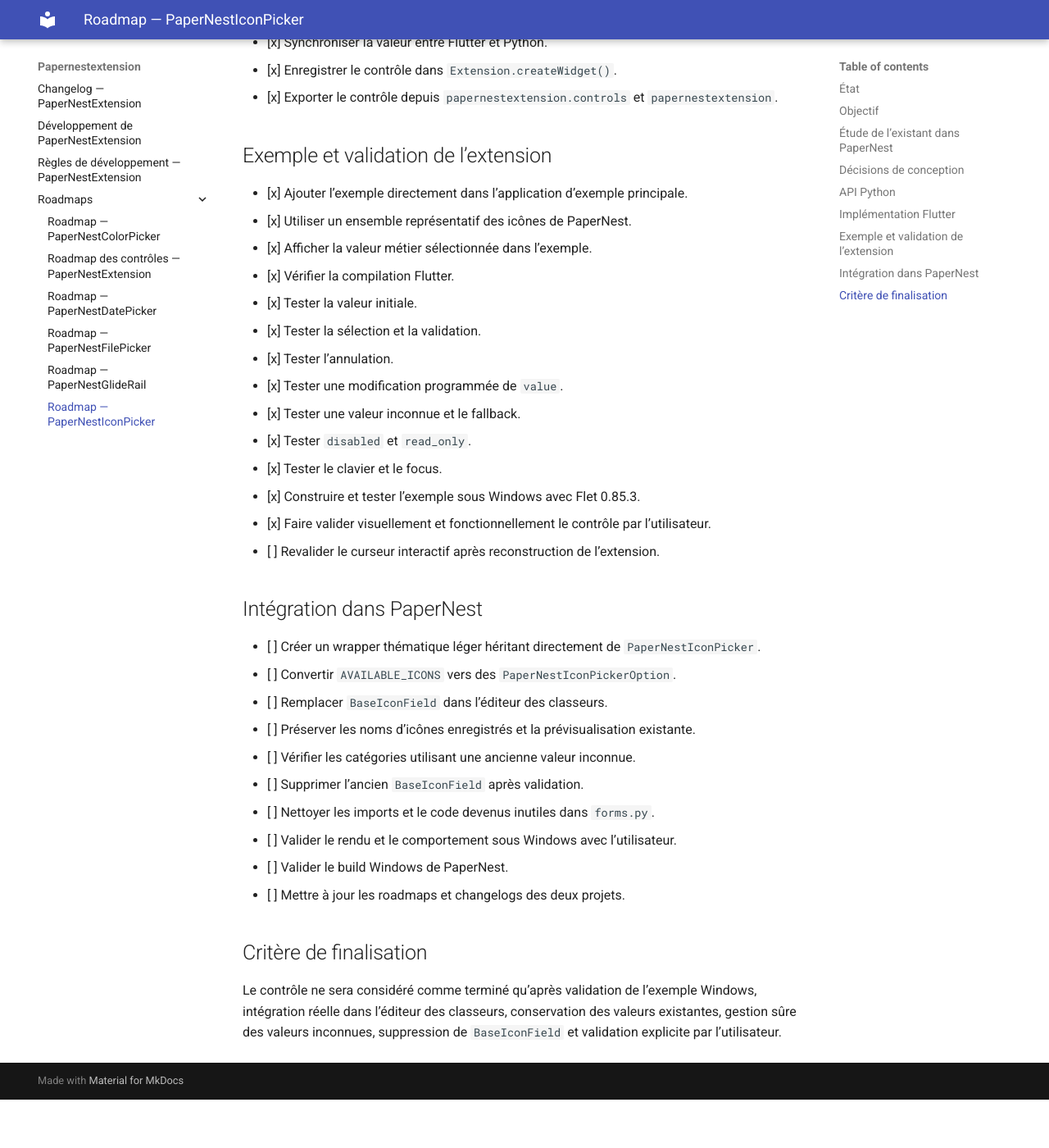
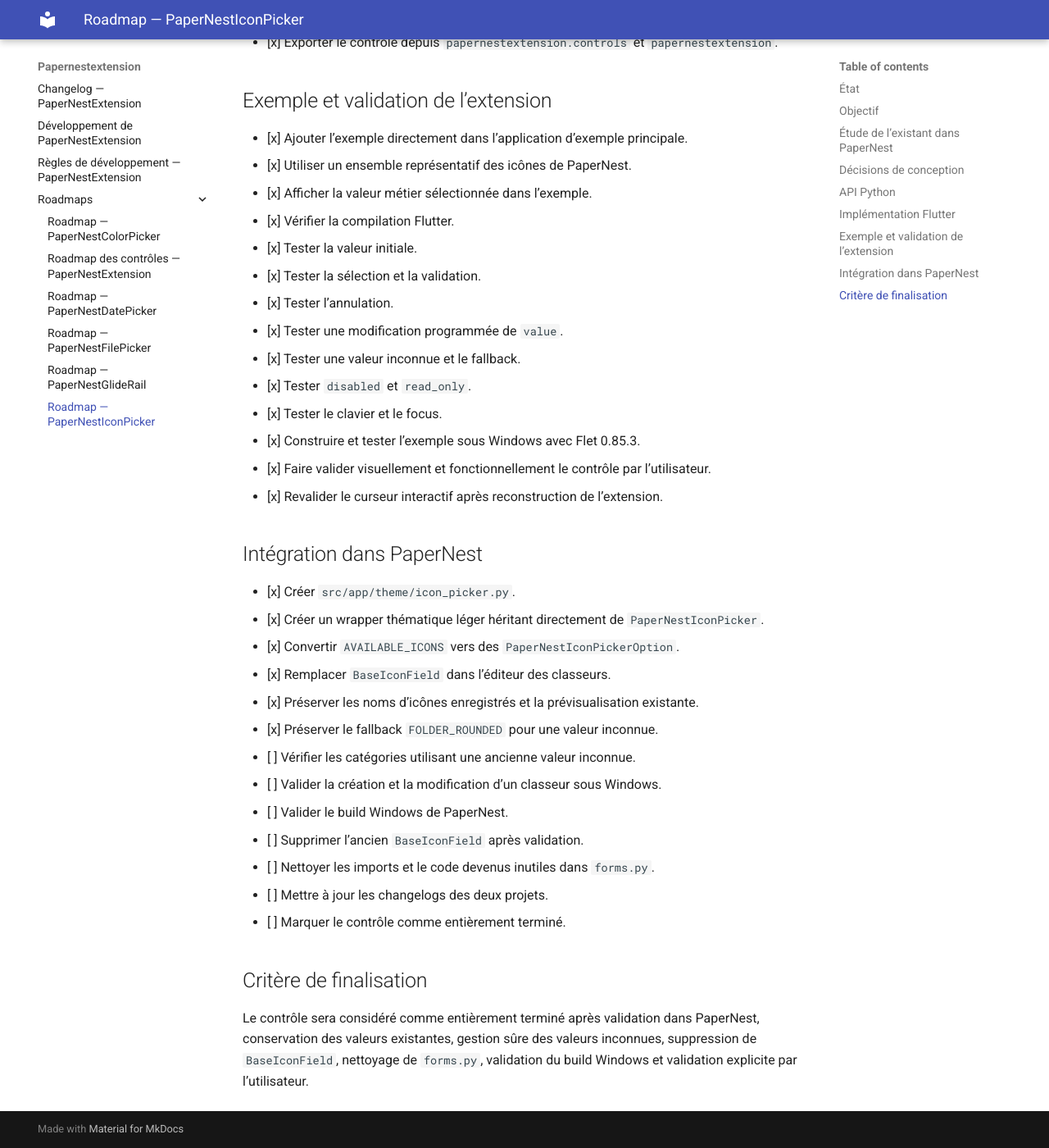
Before and after one commit to Drenae/PaperNestExtension, an MkDocs documentation site: the page built from docs/roadmaps/ROADMAP_ICON_PICKER.md, in a window 1280 px wide and 1400 px high, scrolled down 2350 px. Shown: the whole window at 82% size. Built offline with MkDocs 1.6.1 and Material for MkDocs 9.7.7, drawn with Linux system fonts in a browser that asks for light colours; before the commit the page ends 3691 px from its top, so only the background shows below that; some of the changed text lies outside the part shown.

Commit message:
docs: suivre l'intégration PaperNestIconPicker dans PaperNest

```diff
--- a/docs/roadmaps/ROADMAP_ICON_PICKER.md
+++ b/docs/roadmaps/ROADMAP_ICON_PICKER.md
@@ -4,9 +4,7 @@
 
 `PaperNestIconPicker` est implémenté, construit, testé et validé sous Windows dans PaperNestExtension.
 
-Un dernier ajustement d’ergonomie a été ajouté après validation : le curseur de la souris devient un pointeur sur le champ fermé et sur les options interactives de la galerie. Les états `disabled` et `read_only` conservent un curseur normal.
-
-Le contrôle est prêt pour son intégration dans PaperNest. Il ne sera considéré comme entièrement terminé qu’après remplacement de `BaseIconField`, nettoyage de l’ancien code et validation du build Windows de PaperNest.
+Le curseur interactif a également été reconstruit, testé et validé. L’intégration dans PaperNest est maintenant en place : un wrapper thématique dédié a été créé et l’éditeur des classeurs utilise le nouveau contrôle. La suppression de l’ancien `BaseIconField` reste volontairement différée jusqu’à validation finale dans PaperNest.
 
 ## Objectif
 
@@ -20,7 +18,7 @@
 - [x] Confirmer que la valeur métier enregistrée est le nom Material de l’icône sous forme de chaîne.
 - [x] Confirmer que les options actuelles sont un dictionnaire `libellé -> nom Material`.
 - [x] Confirmer que l’unique fallback actuel est `FOLDER_ROUNDED`.
-- [ ] Vérifier les valeurs réellement présentes dans les données existantes pendant l’intégration PaperNest.
+- [ ] Vérifier les valeurs réellement présentes dans les données existantes pendant la validation PaperNest.
 
 ## Décisions de conception
 
@@ -78,21 +76,24 @@
 - [x] Tester le clavier et le focus.
 - [x] Construire et tester l’exemple sous Windows avec Flet 0.85.3.
 - [x] Faire valider visuellement et fonctionnellement le contrôle par l’utilisateur.
-- [ ] Revalider le curseur interactif après reconstruction de l’extension.
+- [x] Revalider le curseur interactif après reconstruction de l’extension.
 
 ## Intégration dans PaperNest
 
-- [ ] Créer un wrapper thématique léger héritant directement de `PaperNestIconPicker`.
-- [ ] Convertir `AVAILABLE_ICONS` vers des `PaperNestIconPickerOption`.
-- [ ] Remplacer `BaseIconField` dans l’éditeur des classeurs.
-- [ ] Préserver les noms d’icônes enregistrés et la prévisualisation existante.
+- [x] Créer `src/app/theme/icon_picker.py`.
+- [x] Créer un wrapper thématique léger héritant directement de `PaperNestIconPicker`.
+- [x] Convertir `AVAILABLE_ICONS` vers des `PaperNestIconPickerOption`.
+- [x] Remplacer `BaseIconField` dans l’éditeur des classeurs.
+- [x] Préserver les noms d’icônes enregistrés et la prévisualisation existante.
+- [x] Préserver le fallback `FOLDER_ROUNDED` pour une valeur inconnue.
 - [ ] Vérifier les catégories utilisant une ancienne valeur inconnue.
+- [ ] Valider la création et la modification d’un classeur sous Windows.
+- [ ] Valider le build Windows de PaperNest.
 - [ ] Supprimer l’ancien `BaseIconField` après validation.
 - [ ] Nettoyer les imports et le code devenus inutiles dans `forms.py`.
-- [ ] Valider le rendu et le comportement sous Windows avec l’utilisateur.
-- [ ] Valider le build Windows de PaperNest.
-- [ ] Mettre à jour les roadmaps et changelogs des deux projets.
+- [ ] Mettre à jour les changelogs des deux projets.
+- [ ] Marquer le contrôle comme entièrement terminé.
 
 ## Critère de finalisation
 
-Le contrôle ne sera considéré comme terminé qu’après validation de l’exemple Windows, intégration réelle dans l’éditeur des classeurs, conservation des valeurs existantes, gestion sûre des valeurs inconnues, suppression de `BaseIconField` et validation explicite par l’utilisateur.
+Le contrôle sera considéré comme entièrement terminé après validation dans PaperNest, conservation des valeurs existantes, gestion sûre des valeurs inconnues, suppression de `BaseIconField`, nettoyage de `forms.py`, validation du build Windows et validation explicite par l’utilisateur.
```
